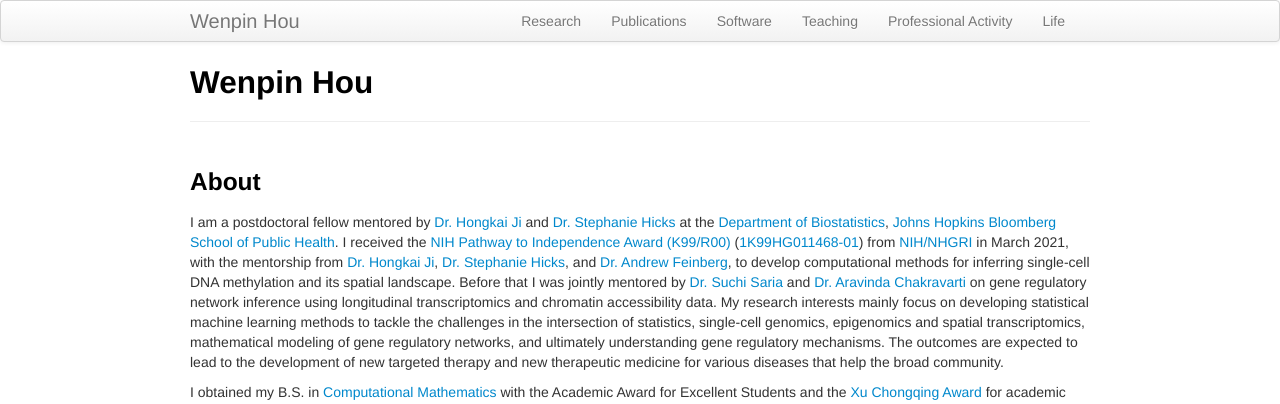
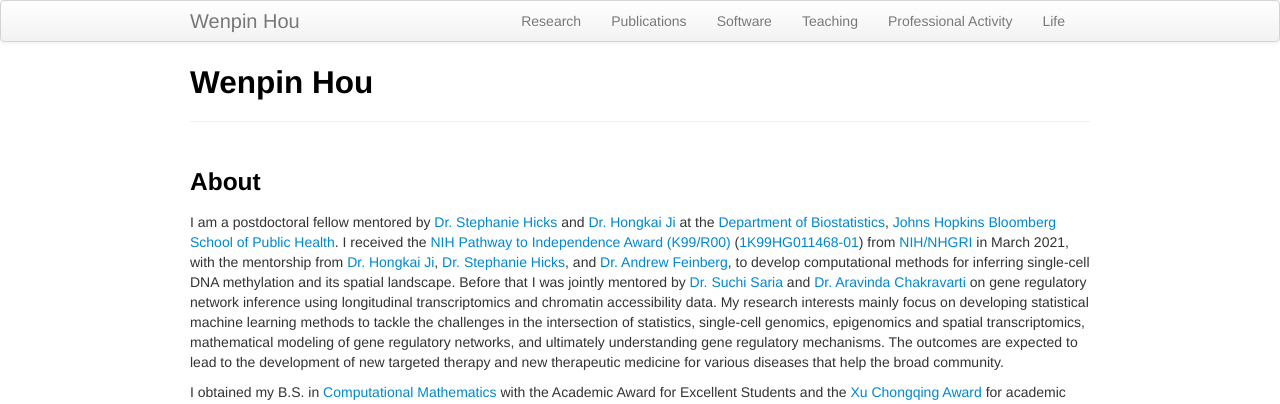
Before and after one commit to Winnie09/Wenpin_Hou, a Jekyll site: the page built from index.md, in a window 1280 px wide. Shown: the top 404 px of the page. Built offline with Jekyll 4.4.1, drawn with Linux system fonts in a browser that asks for light colours.

```diff
--- a/index.md
+++ b/index.md
@@ -6,7 +6,7 @@ layout: page
 
 ### About
 
-I am a postdoctoral fellow mentored by [Dr. Hongkai Ji](http://www.biostat.jhsph.edu/~hji/) and [Dr. Stephanie Hicks](https://www.stephaniehicks.com/) at the [Department of Biostatistics](https://www.jhsph.edu/departments/biostatistics/), [Johns Hopkins Bloomberg School of Public Health](https://www.jhsph.edu/).
+I am a postdoctoral fellow mentored by [Dr. Stephanie Hicks](https://www.stephaniehicks.com/) and [Dr. Hongkai Ji](http://www.biostat.jhsph.edu/~hji/) at the [Department of Biostatistics](https://www.jhsph.edu/departments/biostatistics/), [Johns Hopkins Bloomberg School of Public Health](https://www.jhsph.edu/).
 I received the [NIH Pathway to Independence Award (K99/R00)](https://grants.nih.gov/grants/guide/pa-files/PA-20-188.html) ([1K99HG011468-01](https://reporter.nih.gov/search/cHJfn5jyOUy-E1JZ1vBQlg/project-details/10104023)) from [NIH/NHGRI](https://www.genome.gov/) in March 2021, with the mentorship from [Dr. Hongkai Ji](http://www.biostat.jhsph.edu/~hji/), [Dr. Stephanie Hicks](https://www.stephaniehicks.com/), and [Dr. Andrew Feinberg](https://www.hopkinsmedicine.org/profiles/details/andrew-feinberg-1), to develop computational methods for inferring single-cell DNA methylation and its spatial landscape.
 Before that I was jointly mentored by [Dr. Suchi Saria](https://suchisaria.jhu.edu/) and [Dr. Aravinda Chakravarti](https://aravindachakravartilab.org/) on gene regulatory network inference using longitudinal transcriptomics and chromatin accessibility data. My research interests mainly focus on developing statistical machine learning methods to tackle the challenges in the intersection of statistics, single-cell genomics, epigenomics and spatial transcriptomics, mathematical modeling of gene regulatory networks, and ultimately understanding gene regulatory mechanisms. The outcomes are expected to lead to the development of new targeted therapy and new therapeutic medicine for various diseases that help the broad community.
 
```
